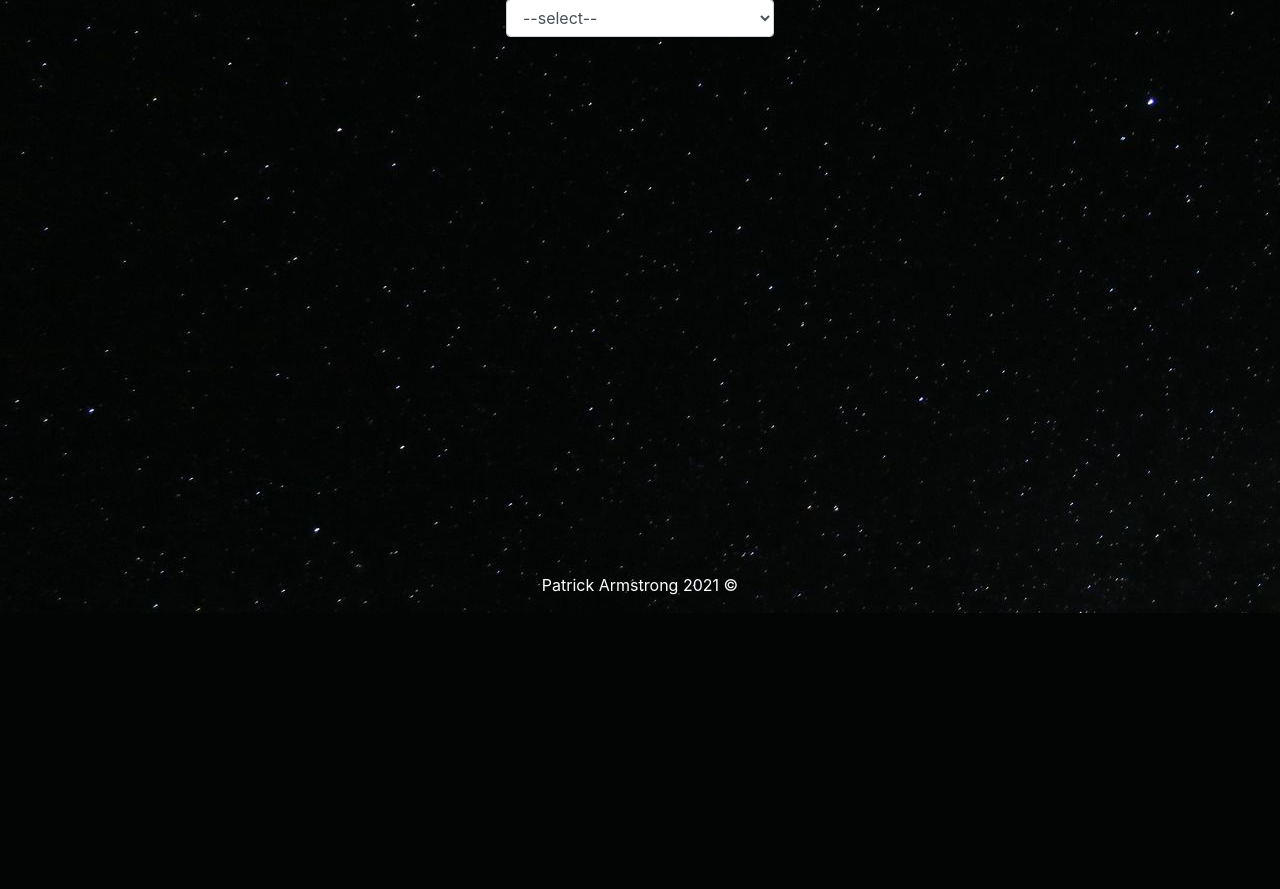
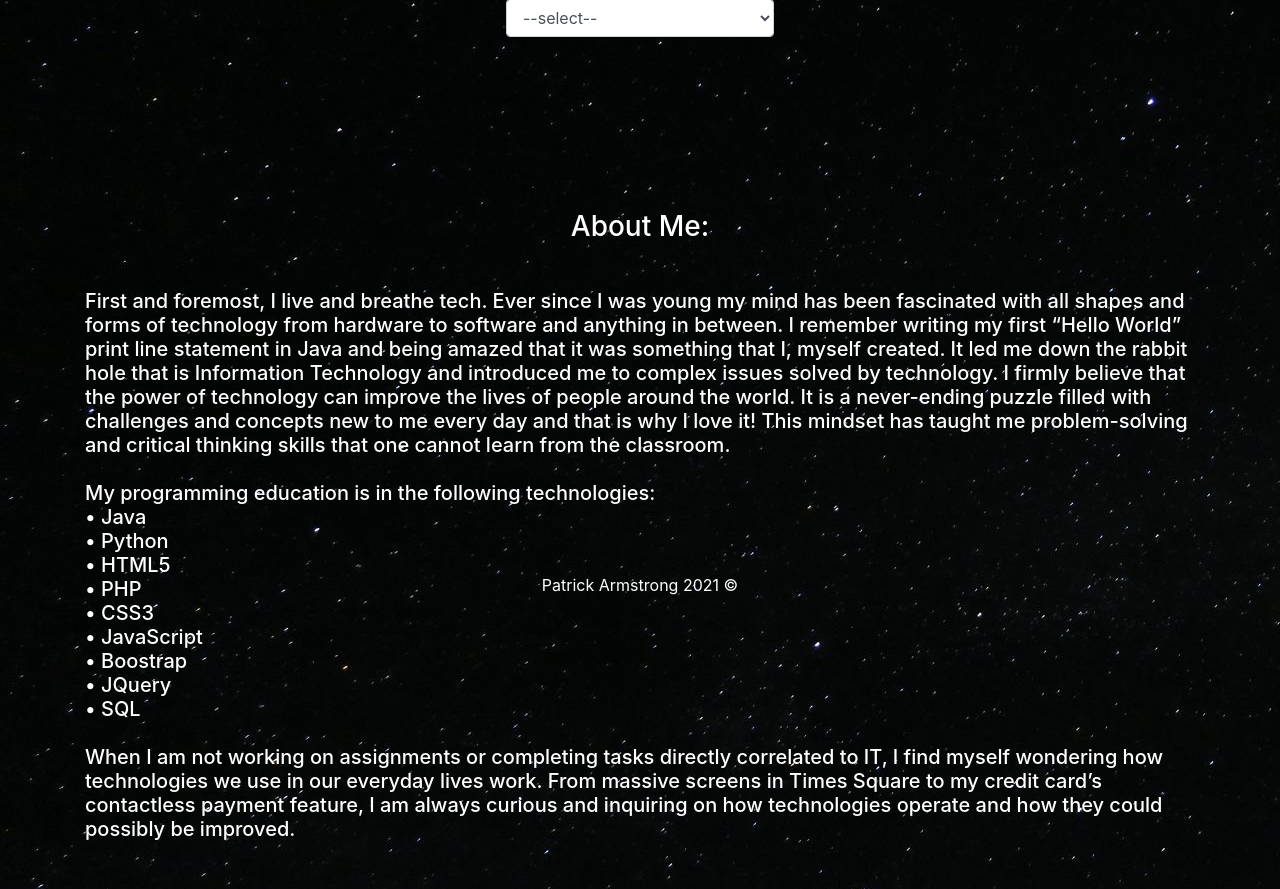
Before and after one commit to pxa3203/MainWork, a PHP site: page /contact.html in a window 1280 px wide. Shown: the part 187-1076 px from the top of the page. Before the commit the page ends 800 px from the top, so only its background shows below. Run offline with PHP 8.4, Linux system fonts and the light colour scheme.

Commit message:
updating contact page with about me info

```diff
--- a/Personal Work/Resume Website (HTML5, JavaScript, CSS3, Bootstrap)/contact.html
+++ b/Personal Work/Resume Website (HTML5, JavaScript, CSS3, Bootstrap)/contact.html
@@ -81,6 +81,26 @@
             </div>
         </div>
     </div>
+    <div class="container" id="contact">
+        <div class="row">
+            <div class="col-md-12">
+                <h3>About Me:</h3>
+            </div>
+        </div>
+    </div>
+    <div class="container" id="aboutMe">
+        <div class="row">
+            <div class="col-md-12">
+                <h5>First and foremost, I live and breathe tech. Ever since I was young my mind has been fascinated with all shapes and forms of technology from hardware to software and anything in between. I remember writing my first “Hello World” print
+                    line statement in Java and being amazed that it was something that I, myself created. It led me down the rabbit hole that is Information Technology and introduced me to complex issues solved by technology. I firmly believe that the
+                    power of technology can improve the lives of people around the world. It is a never-ending puzzle filled with challenges and concepts new to me every day and that is why I love it! This mindset has taught me problem-solving and critical
+                    thinking skills that one cannot learn from the classroom. <br><br>My programming education is in the following technologies: <br>• Java <br>• Python <br>• HTML5 <br>• PHP<br>• CSS3 <br>• JavaScript <br>• Boostrap <br>• JQuery <br>•
+                    SQL
+                    <br><br>When I am not working on assignments or completing tasks directly correlated to IT, I find myself wondering how technologies we use in our everyday lives work. From massive screens in Times Square to my credit card’s contactless
+                    payment feature, I am always curious and inquiring on how technologies operate and how they could possibly be improved.</h5>
+            </div>
+        </div>
+    </div>
 </body>
 
 <footer>
--- a/Personal Work/Resume Website (HTML5, JavaScript, CSS3, Bootstrap)/css/style.css
+++ b/Personal Work/Resume Website (HTML5, JavaScript, CSS3, Bootstrap)/css/style.css
@@ -68,3 +68,9 @@
     #leftExperience {
         margin-left: 80pt;
     }
+
+    #aboutMe {
+        margin-top: 5pt;
+        margin-bottom: 30pt;
+        color: #fff;
+    }
```
